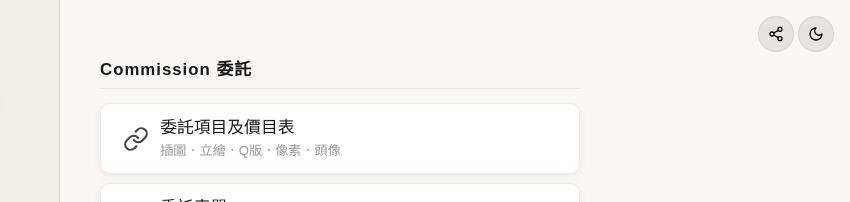
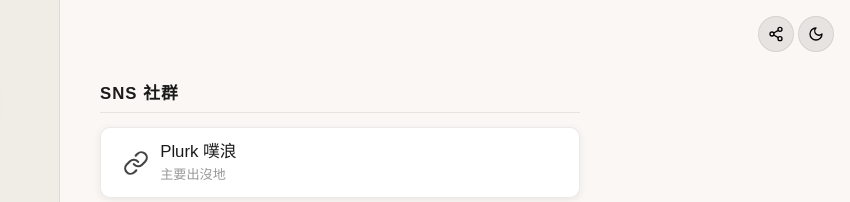
Before and after one commit to miNanxuan/nanxuanlink, a plain HTML site: page index.html in a window 1280 px wide. Shown: the top 202 px of the page, 430-1280 px from the left. Drawn offline with Linux system fonts and the light colour scheme; a web font is replaced by a local one.

Commit message:
Update index.html

```diff
--- a/index.html
+++ b/index.html
@@ -169,6 +169,19 @@
         </a>
       </div>
 
+　　　<!-- 社群 -->
+      <div class="section">
+        <div class="section-title">SNS  社群</div>
+        <a class="link-btn" href="https://www.plurk.com/pingumi" target="_blank">
+          <div class="btn-icon-wrap">
+            <svg viewBox="0 0 24 24" class="ic"><path d="M10 13a5 5 0 0 0 7.54.54l3-3a5 5 0 0 0-7.07-7.07l-1.72 1.71"/><path d="M14 11a5 5 0 0 0-7.54-.54l-3 3a5 5 0 0 0 7.07 7.07l1.71-1.71"/></svg>
+          </div>
+          <div class="btn-text">
+            <span class="btn-title">Plurk  噗浪</span>
+            <span class="btn-sub">主要出沒地</span>
+          </div>
+        </a>
+
       <!-- 委託 -->
       <div class="section">
         <div class="section-title">Commission  委託</div>
```
